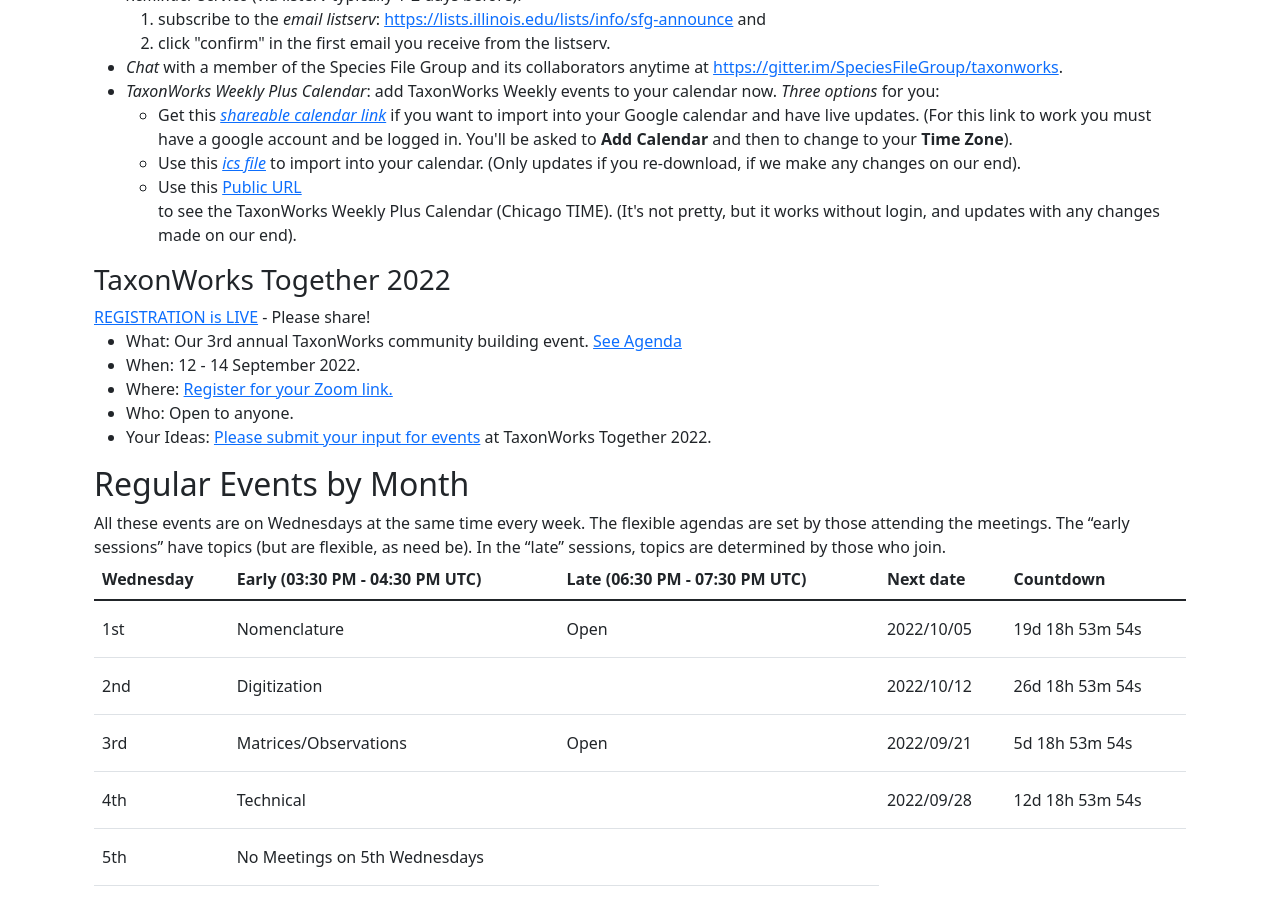
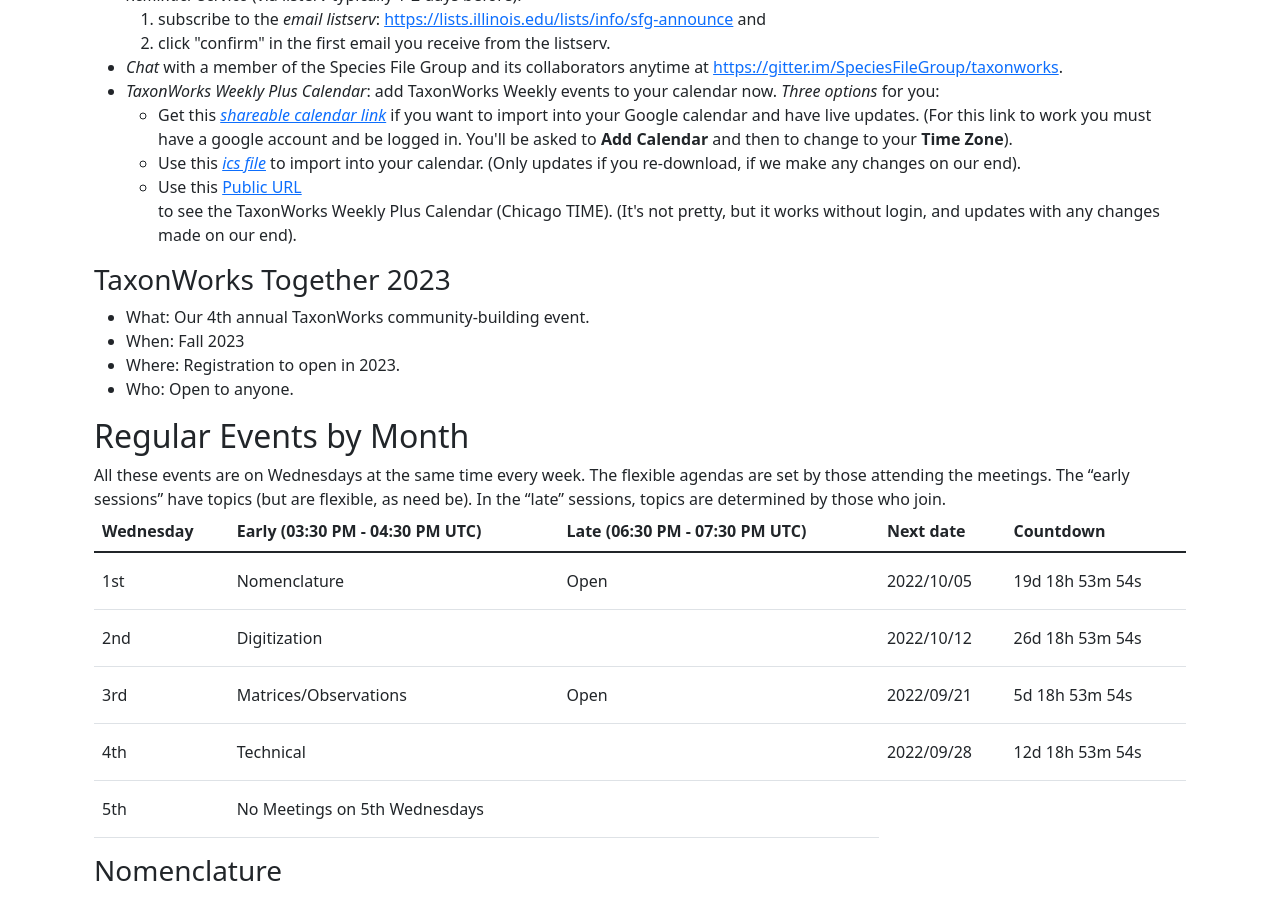
Before and after one commit to pnhogan/speciesfilegroup.github.io, a Jekyll site: the page built from events.html, in a window 1280 px wide and 900 px high, scrolled down 373 px. Built offline with Jekyll 4.4.1, drawn with Linux system fonts in a browser that asks for light colours; some of the changed text lies outside the part shown.

Commit message:
updating to move twt2022 to past event section

```diff
--- a/events.html
+++ b/events.html
@@ -29,15 +29,13 @@
     </ul>
   </p>
 
-  <h3> TaxonWorks Together 2022 </h3>
-  <a href="https://illinois.zoom.us/meeting/register/tZcsduutqTktE9XYiaZKV0Lb4zhbs9SXmvT3">REGISTRATION is LIVE</a> - Please share!
-  <ul>
-    <li>What: Our 3rd annual TaxonWorks community building event. <a href="https://github.com/SpeciesFileGroup/taxonworks_together_2022">See Agenda</a></li>
-    <li>When: 12 - 14 September 2022.</li>
-    <li>Where: <a href="https://illinois.zoom.us/meeting/register/tZcsduutqTktE9XYiaZKV0Lb4zhbs9SXmvT3">Register for your Zoom link.</a></li>
+  <h3> TaxonWorks Together 2023 </h3>
+    <ul>
+    <li>What: Our 4th annual TaxonWorks community-building event.
+    <li>When: Fall 2023</li>
+    <li>Where: Registration to open in 2023.
     <li>Who: Open to anyone.</li>
-    <li>Your Ideas: <a href="https://github.com/SpeciesFileGroup/taxonworks_together_2022">Please submit your input for events</a> at TaxonWorks Together 2022.</li>
-  </ul>
+    </ul>
 
   <h2> Regular Events by Month </h2>
   All these events are on Wednesdays at the same time every week. The flexible agendas are set by those attending the meetings.
```
Also changed, not shown: other parts of events.html (+4 -1 lines).
